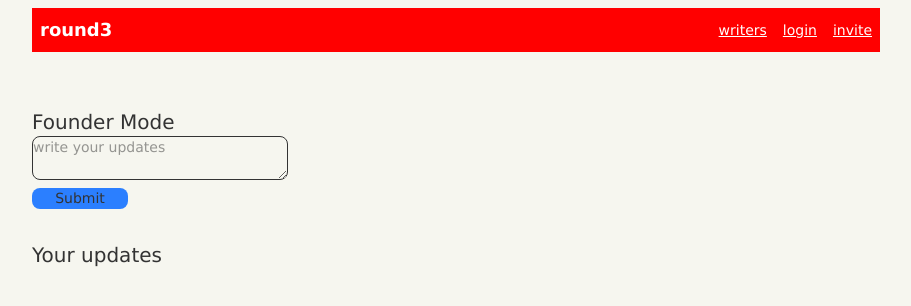
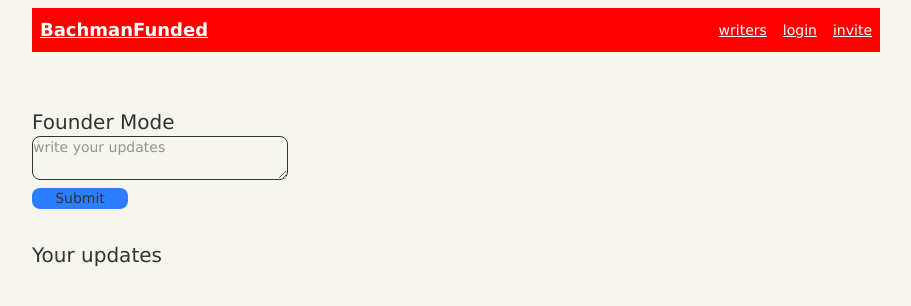
Before and after one commit to alvinliju/round3-v3, a React (Vite) app in the folder frontend/: page /home in a window 1280 px wide. Shown: the top 306 px of the page, without its empty margins (184-1095 px from the left). Built offline with nearby package versions, Linux system fonts and the light colour scheme.

Commit message:
accidently changed the collection name of db but fixed it

```diff
--- a/frontend/src/components/Navbar.tsx
+++ b/frontend/src/components/Navbar.tsx
@@ -8,7 +8,7 @@ function Navbar() {
   return (
     <header className="bg-[#ff0000] py-2 px-2 mb-6 text-white">
           <div className="flex items-center justify-between">
-            <div className="font-bold text-lg">round3</div>
+            <a href='/' className="font-bold text-lg no-underline">BachmanFunded</a>
             <nav className="flex space-x-4 text-white">
 
             <a href="/writers" className="text-sm hover:underline text-white">
```
Also changed, not shown: 2 other files (tests, documents, lock files or other folders).
